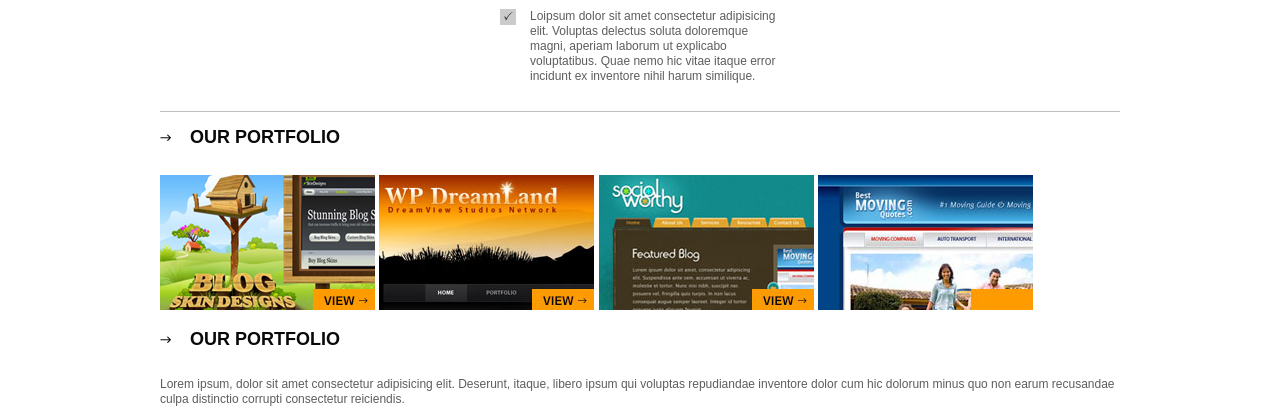
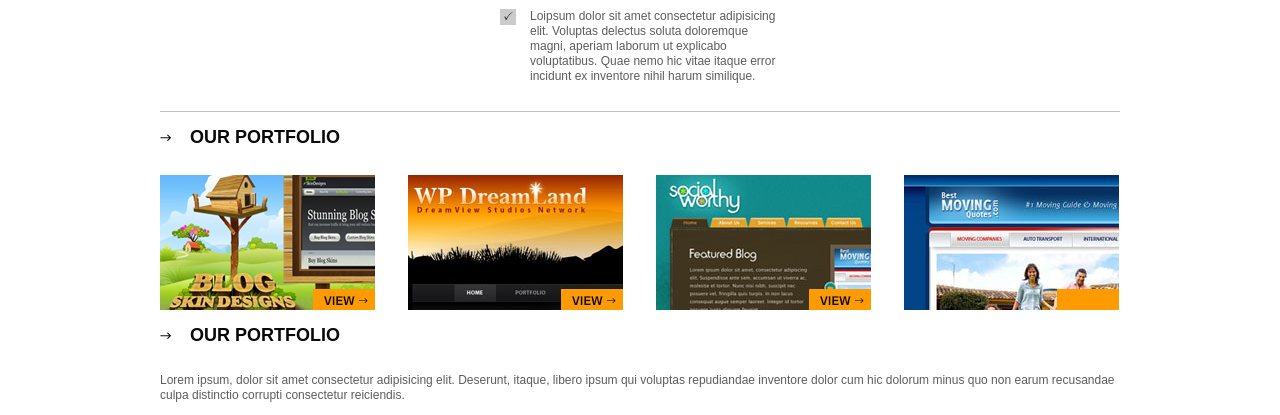
Before and after one commit to mariaconejo/Creative-Studio, a plain HTML site: page index.html in a window 1280 px wide. Shown: the part 850-1265 px from the top of the page. Drawn offline with Linux system fonts and the light colour scheme.

Commit message:
Se agrego html y el css de Portafolio

```diff
--- a/css/styles.css
+++ b/css/styles.css
@@ -89,8 +89,6 @@
 }
 
 
-
-
 /*Header*/
 
 #logo{
@@ -180,3 +178,20 @@
     font-size: 12px;
     text-decoration: none;
 }
+
+/* PORTFOLIO */
+
+.box-img{
+
+    width: 214.5;
+    float: left;
+}
+
+.box-img a, .box-img img{
+
+    display: block;
+}
+
+.box-img + .box-img{
+    margin-left: 33px;
+}
--- a/index.html
+++ b/index.html
@@ -83,18 +83,17 @@
 
 
             <!--COMIENZO DEL PORTAFOLIO-->
-            <div id="portfolio">
-                <h2>OUR PORTFOLIO</h2>
-                <div class="img">
-                    <img src="img/portfolio1.jpg"  alt="img-portfolio-1">
-                    <img src="img/portfolio-2.jpg" alt="img-portfolio-2">
-                    <img src="img/portfolio-3.jpg" alt="img-portfolio-3">
-                    <img src="img/portfolio-4.jpg" alt="img-portfolio-4">
-                </div>
+            <div id="portfolio" class="border clearfix">
+                <h2>Our Portfolio</h2>
+                <div class="box-img"><a href="#"><img src="img/portfolio1.jpg"  alt="img-portfolio-1"></a></div>
+                <div class="box-img"><a href="#"><img src="img/portfolio-2.jpg" alt="img-portfolio-2"></a></div>
+                <div class="box-img"><a href="#"><img src="img/portfolio-3.jpg" alt="img-portfolio-1"></a></div>
+                <div class="box-img"><a href="#"><img src="img/portfolio-4.jpg" alt="img-portfolio-1"></a></div>
             </div>
-            <!--FIN DEL PORTAFILIO-->
+            <!--FIN DEL PORTAFOLIO-->
+
             <!--COMIENZO DEL BLOG-->
-            <div id="blog">
+            <div id="blog" >
                 <div>
                     <h2>OUR PORTFOLIO</h2>
                     <p>Lorem ipsum, dolor sit amet consectetur adipisicing elit. Deserunt, itaque, libero ipsum qui voluptas repudiandae
```
